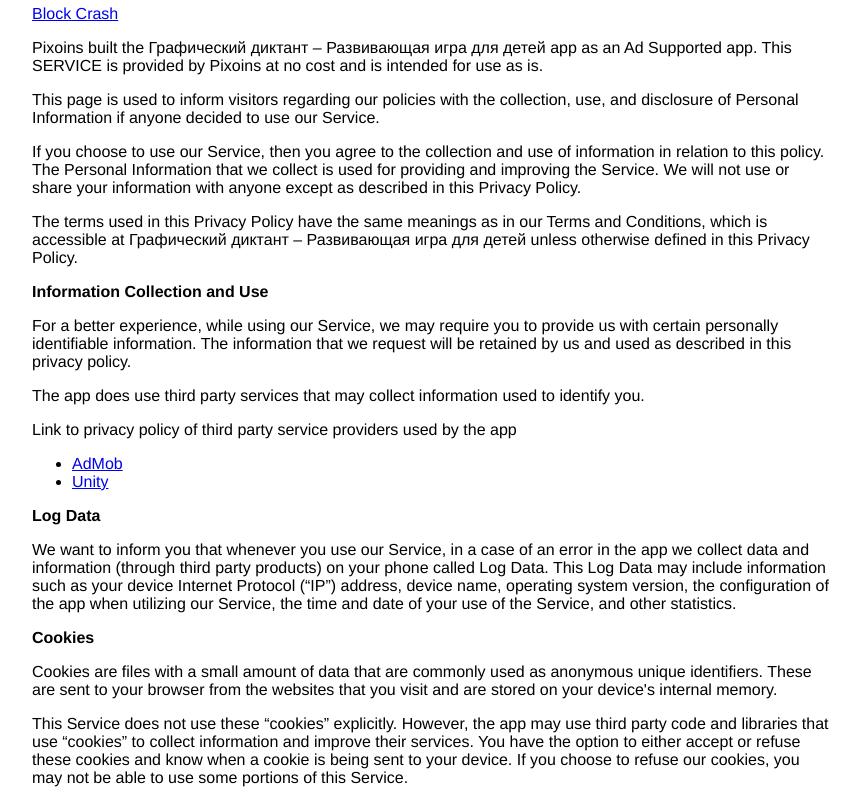
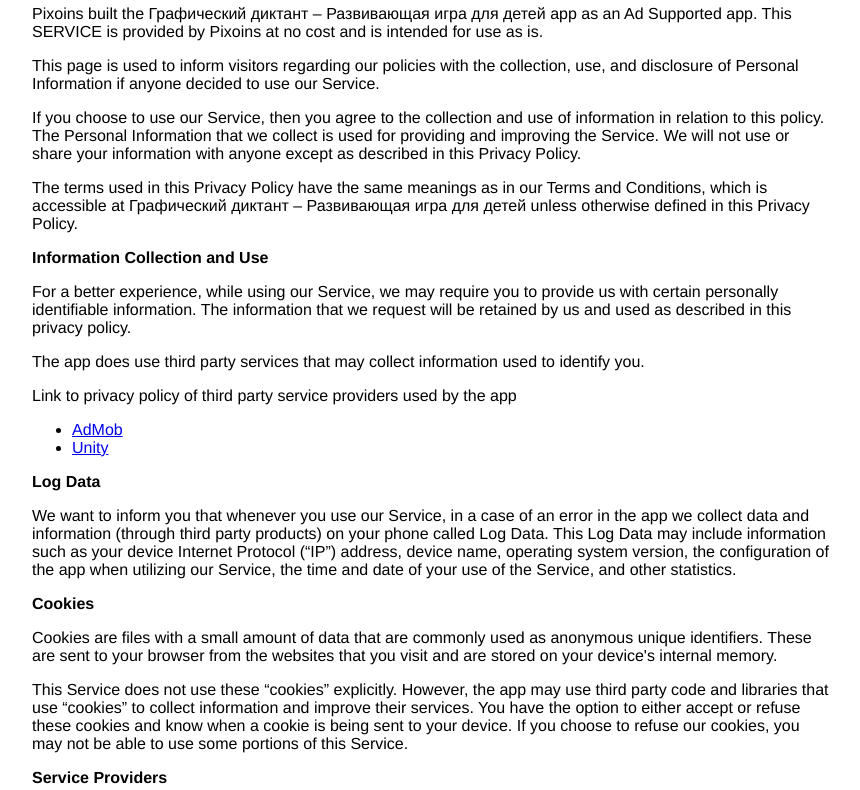
Before and after one commit to BambusWizard/Pixoins, a plain HTML site: page index.html in a window 1280 px wide. Shown: the part 79-869 px from the top of the page, without its empty margins (208-1068 px from the left). Drawn offline with Linux system fonts and the light colour scheme.

Commit message:
Update index.html

```diff
--- a/index.html
+++ b/index.html
@@ -20,7 +20,6 @@
 
 <body>
   <h2>Privacy Policy</h2>
-  <p><a href="./BlockCrash.html">Block Crash</a></p>
   <p> Pixoins built the Графический диктант – Развивающая игра для детей app as an Ad Supported app. This SERVICE is
     provided by Pixoins at no cost and is intended for use as is.</p>
   <p>This page is used to inform visitors regarding our policies with the collection, use, and disclosure of Personal
```
